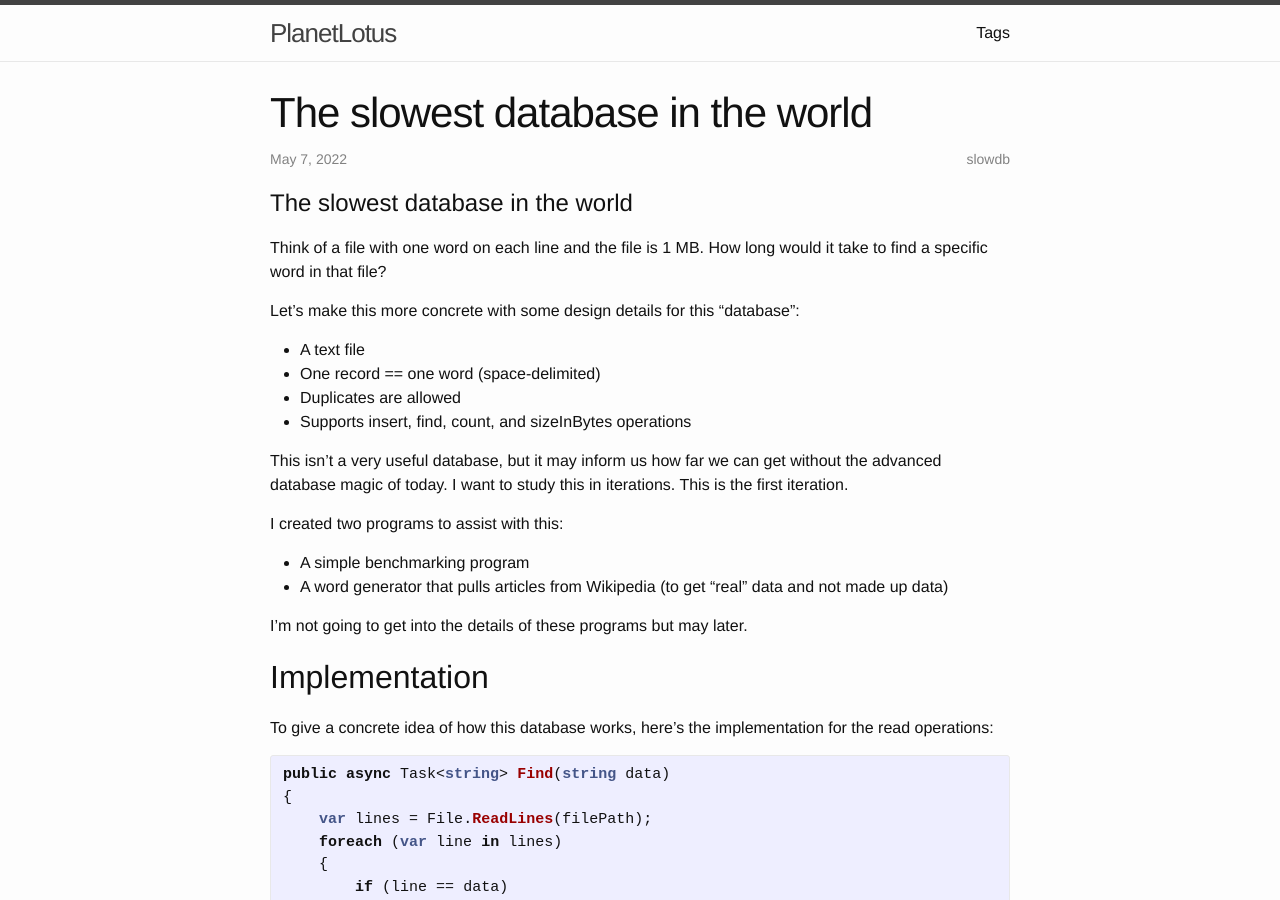
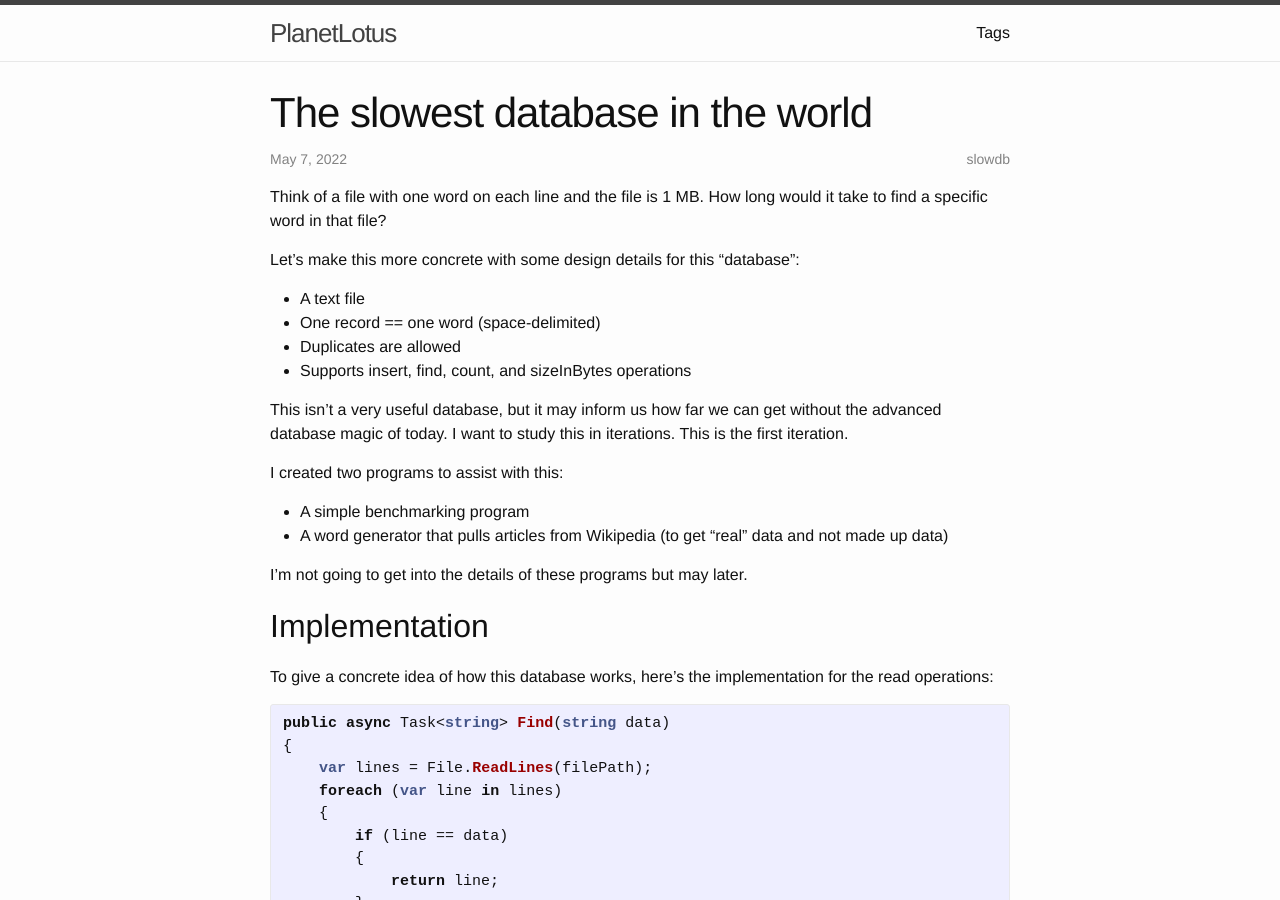
Before and after one commit to PlanetLotus/PlanetLotus.github.io, a Jekyll site: the page built from _posts/2022-05-07-the-slowest-database.md, in a window 1280 px wide and 900 px high. Built offline with Jekyll 4.4.1, drawn with Linux system fonts in a browser that asks for light colours; comment, search, counter and statistics services are not loaded.

Commit message:
Update 2022-05-07-the-slowest-database.md

```diff
--- a/_posts/2022-05-07-the-slowest-database.md
+++ b/_posts/2022-05-07-the-slowest-database.md
@@ -4,8 +4,6 @@ title: "The slowest database in the world"
 description: "How slow can we make a database if we try? Is it still faster than you thought?"
 tags: [slowdb]
 ---
-# The slowest database in the world
-
 Think of a file with one word on each line and the file is 1 MB. How long would it take to find a specific word in that file?
 
 Let's make this more concrete with some design details for this "database":
```
